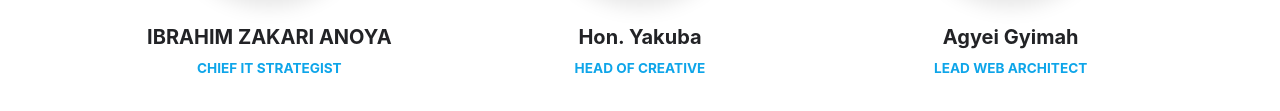
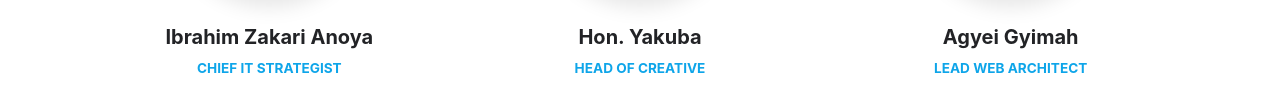
Before and after one commit to anoyazakmultimedia-crypto/anoyazakmultimutimedia, a plain HTML site: page about.html in a window 1280 px wide. Shown: the part 1146-1257 px from the top of the page. Drawn offline with Linux system fonts and the light colour scheme.

Commit message:
Update about.html

```diff
--- a/about.html
+++ b/about.html
@@ -44,7 +44,7 @@
             <div class="team-card">
                 <div class="member-image"><img src="IMG/ceo.jpeg" alt="CEO"></div>
                 <div class="member-info">
-                    <h3>IBRAHIM ZAKARI ANOYA</h3>
+                    <h3>Ibrahim Zakari Anoya</h3>
                     <p>Chief IT Strategist</p>
                 </div>
             </div>
```
